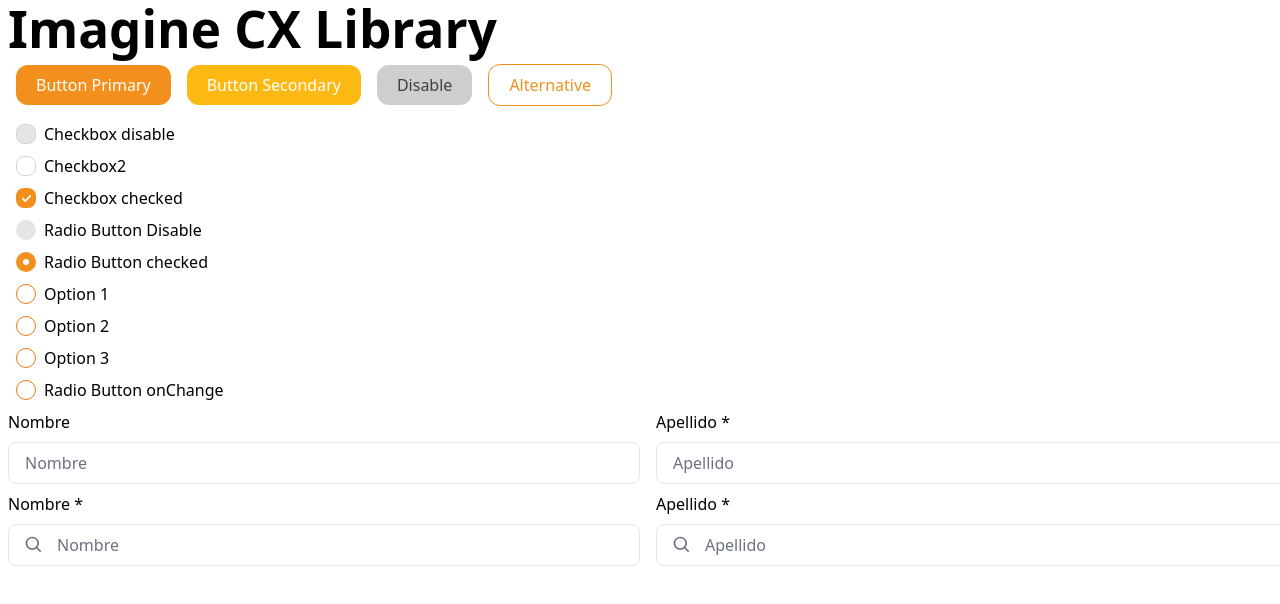
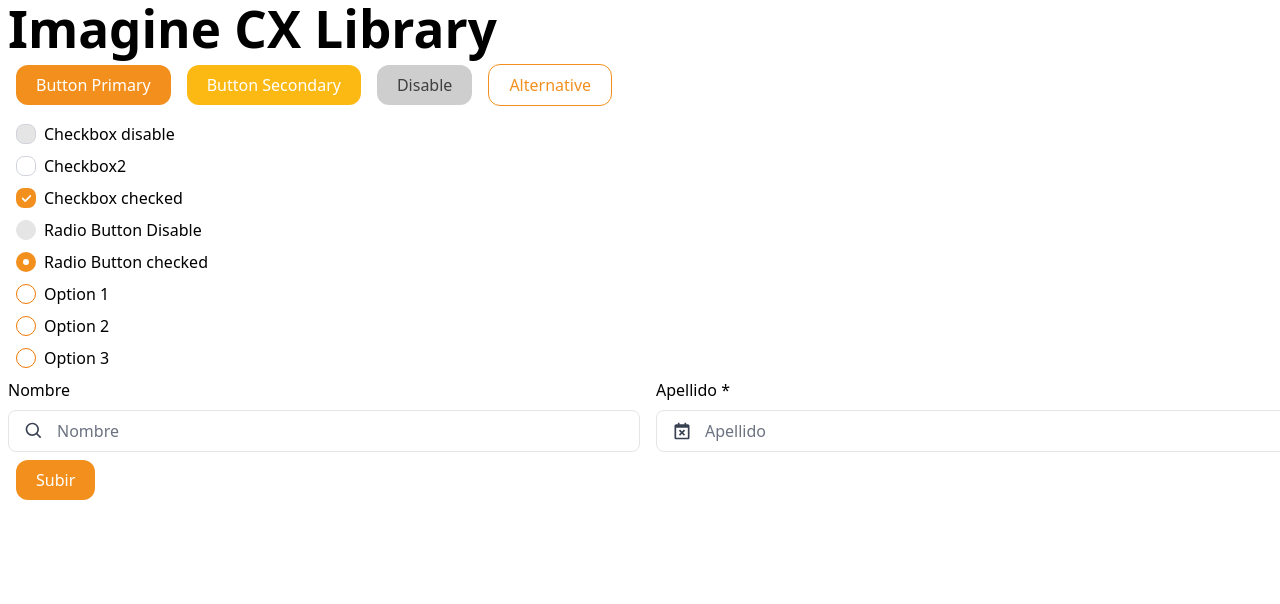
Before and after one commit to Imagine-CX/imaginecx-library, a React (Vite) app: page / in a window 1280 px wide. Shown: the top 604 px of the page. Built offline with nearby package versions, Linux system fonts and the light colour scheme.

Commit message:
extends props in all components

```diff
--- a/src/App.tsx
+++ b/src/App.tsx
@@ -1,5 +1,6 @@
-import { Button, CheckBox, Dropdown, Header, InputField, Radio } from './components';
-import { Helloworld } from './components/HelloWorld';
+import { BiCalendarX, BiSearch } from 'react-icons/bi';
+
+import { Button, CheckBox, Header, InputField, Radio } from './components';
 
 const handleClick = () => {
   // console.log("Haz hecho clic en el botón");
@@ -24,32 +25,44 @@ function App() {
       <div>
         <Button text="Button Primary" color="icx-btn-primary" />
         <Button text="Button Secondary" color="icx-btn-secondary" />
-        <Button text="Disable" color="icx-btn-secondary" disabled={true} />
-        <Button text="Alternative" color="icx-btn-alternative" handleClick={handleClick} />
+        <Button text="Disable" color="icx-btn-secondary" disabled />
+        <Button text="Alternative" color="icx-btn-alternative" />
       </div>
       <div>
-        <CheckBox text="Checkbox disable" disabled={true} />
+        <CheckBox text="Checkbox disable" disabled />
         <CheckBox text="Checkbox2" />
-        <CheckBox text="Checkbox checked" checked={true} />
-        <Radio text="Radio Button Disable" disabled={true} />
-        <Radio text="Radio Button checked" checked={true} />
+        <CheckBox text="Checkbox checked" checked />
+        <Radio text="Radio Button Disable" disabled />
+        <Radio text="Radio Button checked" checked />
 
         {options.map((option) => (
           <div key={option.id}>
-            <Radio text={option.label} id={option.id} name="options" />
+            <Radio text={option.label} id={`${option.id}`} name="options" />
           </div>
         ))}
-
-        <Radio text="Radio Button onChange" handleChange={handleChange} name="change" />
       </div>
-      <div className="icx-grid icx-grid-cols-2 icx-gap-4">
-        <div>
-          <InputField placeholder="Nombre" label="Nombre" name="nombre" />
+      <form action="">
+        <div className="icx-grid icx-grid-cols-2 icx-gap-4">
+          <div>
+            <InputField
+              placeholder="Nombre"
+              label="Nombre"
+              name="nombre"
+              icon={<BiSearch className="icx-w-5 icx-h-5" />}
+            />
+          </div>
+          <div>
+            <InputField
+              placeholder="Apellido"
+              name="apellido"
+              label="Apellido"
+              icon={<BiCalendarX className="icx-w-5 icx-h-5" />}
+              required
+            />
+          </div>
         </div>
-        <div>
-          <InputField placeholder="Apellido" name="apellido" required label="Apellido" />
-        </div>
-      </div>
+        <Button text="Subir" color="icx-btn-primary" type="submit" />
+      </form>
     </div>
   );
 }
--- a/src/components/Btns/Button.tsx
+++ b/src/components/Btns/Button.tsx
@@ -1,21 +1,17 @@
 import '../style.css';
 
-export interface IBtnPrimary {
+import { ButtonHTMLAttributes } from 'react';
+
+export interface IBtnPrimary extends ButtonHTMLAttributes<HTMLButtonElement> {
   text: string;
   color: string;
-  disabled?: boolean;
-  handleClick?: () => void;
 }
 
-export const Button = ({ text, color, disabled, handleClick }: IBtnPrimary): JSX.Element => {
+export const Button = ({ text, color, disabled, ...btnProps }: IBtnPrimary): JSX.Element => {
   const estiloBtn: string = disabled ? 'icx-btn-disable' : `${color}`;
 
   return (
-    <button
-      className={`${estiloBtn} icx-m-2 icx-px-5 icx-py-2 icx-rounded-xl`}
-      disabled={disabled}
-      onClick={handleClick}
-    >
+    <button className={`${estiloBtn} icx-m-2 icx-px-5 icx-py-2 icx-rounded-xl`} {...btnProps}>
       <span>{text}</span>
     </button>
   );
--- a/src/components/Forms/CheckBox.tsx
+++ b/src/components/Forms/CheckBox.tsx
@@ -1,25 +1,14 @@
-export interface ICheckBox {
+import { InputHTMLAttributes } from 'react';
+
+export interface ICheckBox extends InputHTMLAttributes<HTMLInputElement> {
   text: string;
-  id?: string;
-  name?: string;
-  disabled?: boolean;
-  checked?: boolean;
-  handleChange?: () => void;
 }
-export const CheckBox = ({ text, disabled, checked, id, name, handleChange }: ICheckBox) => {
+export const CheckBox = ({ text, disabled, ...inputProps }: ICheckBox) => {
   const estiloCheck: string = disabled ? 'icx-checkbox-disabled' : 'icx-checkbox-active';
 
   return (
     <div className="icx-flex icx-items-center icx-m-2">
-      <input
-        type="checkbox"
-        name={name}
-        id={id}
-        className={`${estiloCheck}`}
-        checked={checked}
-        onChange={handleChange}
-        disabled={disabled}
-      />
+      <input type="checkbox" className={`${estiloCheck}`} {...inputProps} />
       <label className="icx-ml-2">{text}</label>
     </div>
   );
--- a/src/components/Forms/InputField.tsx
+++ b/src/components/Forms/InputField.tsx
@@ -1,54 +1,30 @@
-import { BiSearch } from 'react-icons/bi';
+import { InputHTMLAttributes } from 'react';
 
-export interface IInputField {
-  placeholder: string;
-  name: string;
-  value?: string;
-  disabled?: boolean;
-  required?: boolean;
+export interface IInputField extends InputHTMLAttributes<HTMLInputElement> {
+  icon?: JSX.Element | null;
   label?: string;
-  handleChange?: () => void;
 }
 
-export const InputField = ({
-  label,
-  name,
-  value,
-  placeholder,
-  disabled,
-  handleChange,
-  required,
-}: IInputField): JSX.Element => {
+export const InputField = ({ label, icon = null, required, ...inputProps }: IInputField): JSX.Element => {
+  const showIcon: JSX.Element = icon ? (
+    <div className="icx-text-gray-700 icx-absolute icx-top-1/2 icx--translate-y-1/2 icx-left-4">{icon}</div>
+  ) : (
+    <div></div>
+  );
+  const padding: string = icon ? 'icx-pl-12' : 'icx-pl-4';
+
   return (
     <div className="px-4 py-8 flex flex-col md:flex-row md:items-center md:justify-center gap-8">
       <div className="icx-w-full icx-flex icx-flex-col icx-gap-y-2">
         <label>
           {label} {required ? <span className="icx-text-neutral-500">*</span> : ''}
         </label>
-        <div className="relative">
+        <div className="icx-relative">
+          {showIcon}
           <input
-            className="icx-w-full icx-py-2 icx-pl-4 icx-pr-4 icx-rounded-lg icx-outline-none icx-border icx-border-neutral-200 icx-text-gray-600 required:border-red-500 invalid:border-red-500"
-            placeholder={placeholder}
-            name={name}
-            value={value}
-            disabled={disabled}
-            onChange={handleChange}
+            className={`icx-w-full icx-py-2 ${padding} icx-pr-4 icx-rounded-lg icx-outline-none icx-border icx-border-neutral-200 icx-text-gray-600`}
             required={required}
-          />
-        </div>
-        <label>
-          {label} <span className="icx-text-neutral-500">*</span>
-        </label>
-        <div className="icx-relative">
-          <BiSearch className="icx-text-gray-500 icx-absolute icx-top-1/2 icx--translate-y-1/2 icx-left-4 icx-w-5 icx-h-5" />
-          <input
-            className="icx-w-full icx-py-2 icx-pl-12 icx-pr-4 icx-rounded-lg icx-outline-none icx-border icx-border-neutral-200 icx-text-gray-600"
-            placeholder={placeholder}
-            name={name}
-            value={value}
-            disabled={disabled}
-            onChange={handleChange}
-            required={required}
+            {...inputProps}
           />
         </div>
       </div>
--- a/src/components/Forms/Radio.tsx
+++ b/src/components/Forms/Radio.tsx
@@ -1,29 +1,18 @@
 import '../style.css';
 
-export interface IRadio {
-  checked?: boolean;
-  disabled?: boolean;
-  id?: number;
+import { InputHTMLAttributes } from 'react';
+
+export interface IRadio extends InputHTMLAttributes<HTMLInputElement> {
   text: string;
-  name?: string;
-  handleChange?: () => void;
 }
 
-export const Radio = ({ text, disabled, id, checked, handleChange, name = 'icx' }: IRadio): JSX.Element => {
+export const Radio = ({ text, disabled, ...radioProps }: IRadio): JSX.Element => {
   const estiloRadio: string = disabled ? 'icx-radio-disabled' : 'icx-radio-active';
 
   return (
     <>
       <div className="icx-flex icx-items-center icx-m-2">
-        <input
-          id={`${id}`}
-          type="radio"
-          name={`${name}`}
-          className={`icx-form-radio ${estiloRadio}`}
-          disabled={disabled}
-          checked={checked}
-          onChange={handleChange}
-        />
+        <input type="radio" className={`icx-form-radio ${estiloRadio}`} disabled={disabled} {...radioProps} />
         <label className="icx-ml-2">{text}</label>
       </div>
     </>
--- a/src/components/style.css
+++ b/src/components/style.css
@@ -1,7 +1,6 @@
 @tailwind base;
 @tailwind components;
 @tailwind utilities;
-
 
 @layer base {
   .h1 {
@@ -88,7 +87,7 @@
           checked:icx-bg-primary-400
           focus:icx-ring-1
           focus:icx-ring-primary-400
-          icx-appearance-none
+          icx-appearance-none;
   }
 }
 
```
